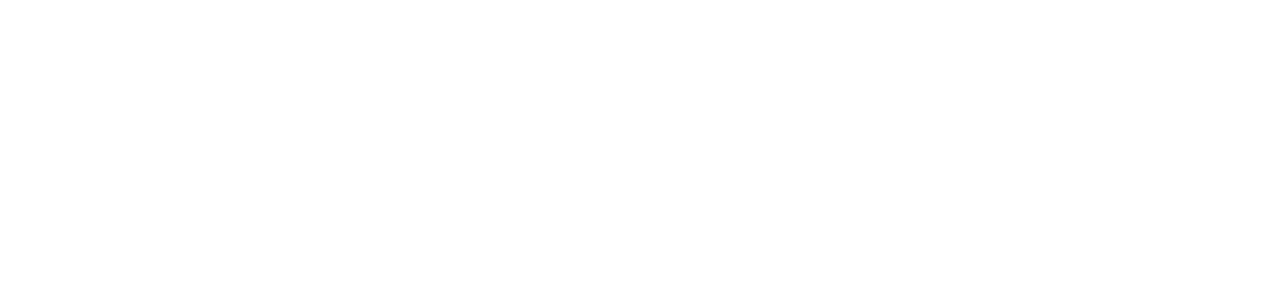
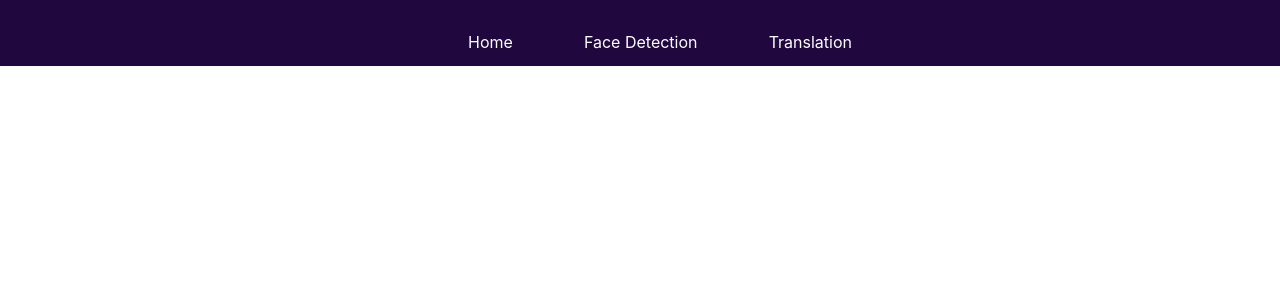
Before and after one commit to BertinAm/AI-ML-Project, a React (Create React App) app in the folder Frontend/aiproject/: page / in a window 1280 px wide. Shown: the top 300 px of the page. Built offline with nearby package versions, Linux system fonts and the light colour scheme.

Commit message:
navbar built

```diff
--- a/Frontend/aiproject/src/App.css
+++ b/Frontend/aiproject/src/App.css
@@ -1,38 +1,20 @@
-.App {
-  text-align: center;
+.App{
+  margin:0;
+  padding: 0;
+  /* border: solid 1px black; */
+}
+.navbar{
+  background: #20073E;
+  padding: 2em 0em 0.85em 0em ;
+
 }
 
-.App-logo {
-  height: 40vmin;
-  pointer-events: none;
+.navlinks{
+  display: flex;
+  list-style: none;
+  color :white;
+  /* border: solid 3px white;  */
+  width: 30%;
+  margin: 0 auto;
+  justify-content: space-between;
 }
-
-@media (prefers-reduced-motion: no-preference) {
-  .App-logo {
-    animation: App-logo-spin infinite 20s linear;
-  }
-}
-
-.App-header {
-  background-color: #282c34;
-  min-height: 100vh;
-  display: flex;
-  flex-direction: column;
-  align-items: center;
-  justify-content: center;
-  font-size: calc(10px + 2vmin);
-  color: white;
-}
-
-.App-link {
-  color: #61dafb;
-}
-
-@keyframes App-logo-spin {
-  from {
-    transform: rotate(0deg);
-  }
-  to {
-    transform: rotate(360deg);
-  }
-}
--- a/Frontend/aiproject/src/App.js
+++ b/Frontend/aiproject/src/App.js
@@ -1,9 +1,10 @@
 import './App.css';
+import Navbar from './components/shared/Navbar';
 
 function App() {
   return (
     <div className="App">
-
+      <Navbar/>
     </div>
   );
 }
--- a/Frontend/aiproject/src/components/shared/Navbar.jsx
+++ b/Frontend/aiproject/src/components/shared/Navbar.jsx
@@ -2,7 +2,13 @@
 
 const Navbar = () => {
   return (
-    <div>Navbar</div>
+   <main className='navbar'>
+<ul className="navlinks">
+    <li className="navlink">Home</li>
+    <li className="navlink">Face Detection</li>
+    <li className="navlink">Translation</li>
+</ul>
+   </main>
   )
 }
 
```
